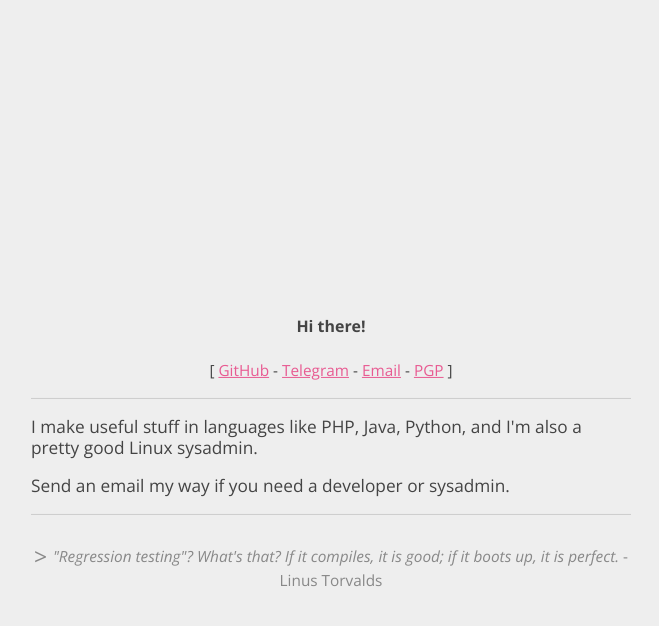
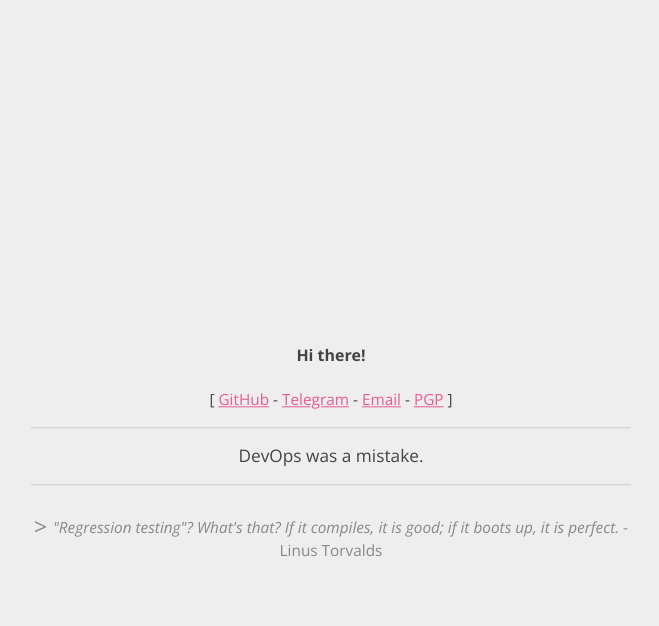
Before and after one commit to TheReverend403/Site, a Jekyll site: the page built from index.html, in a window 1280 px wide. Shown: the top 626 px of the page, without its empty margins (309-968 px from the left). Built offline with Jekyll 4.4.1, drawn with Linux system fonts in a browser that asks for light colours.

```diff
--- a/_sass/_main.scss
+++ b/_sass/_main.scss
@@ -73,6 +73,7 @@
 		max-width: 600px;
 		margin-left: auto;
 		margin-right: auto;
+                text-align: center;
 	}
 }
 
--- a/index.html
+++ b/index.html
@@ -3,5 +3,4 @@
 header: 'Hi there!'
 ---
 
-<p>I make useful stuff in languages like PHP, Java, Python, and I'm also a pretty good Linux sysadmin.</p>
-<p>Send an email my way if you need a developer or sysadmin.</p>
+<p>DevOps was a mistake.</p>
```
